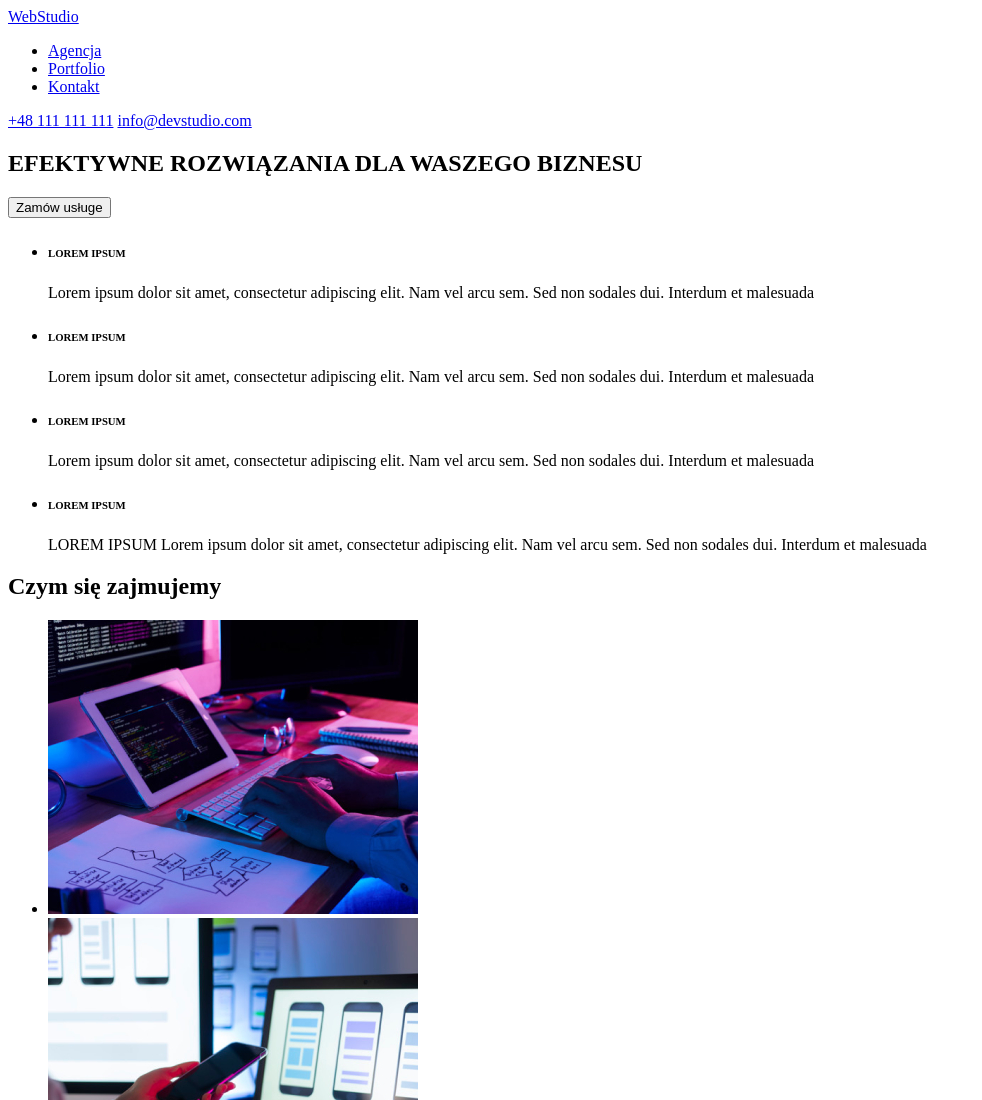
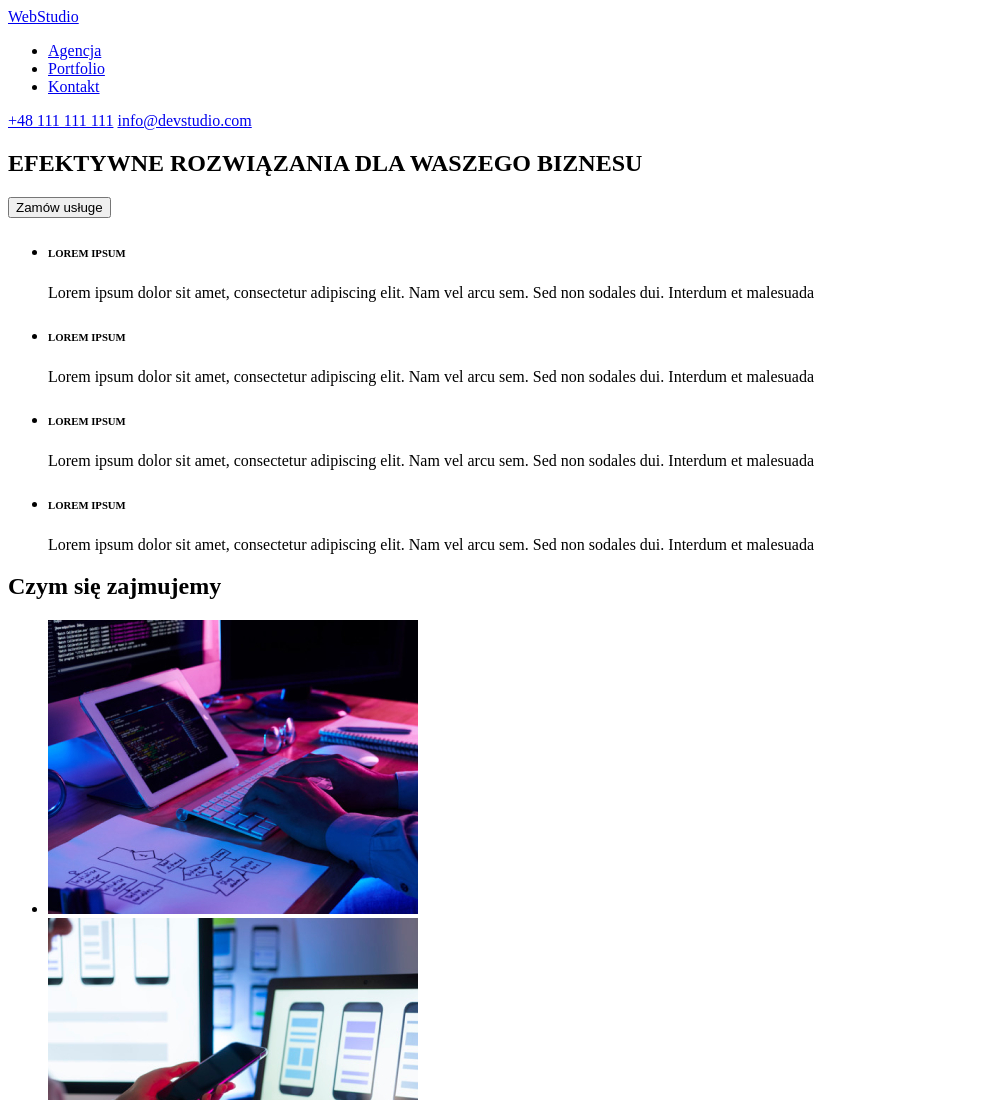
Before and after one commit to Luki1985/goit-markup-hw-01, a plain HTML site: page index.html in a window 1280 px wide. Shown: the top 1100 px of the page, without its empty margins (0-982 px from the left). Drawn offline with Linux system fonts and the light colour scheme.

Commit message:
Update index.html

```diff
--- a/index.html
+++ b/index.html
@@ -47,7 +47,7 @@
           </li>
           <li>
             <h6>LOREM IPSUM</h6>
-            <p>LOREM IPSUM Lorem ipsum dolor sit amet, consectetur adipiscing elit.
+            <p>Lorem ipsum dolor sit amet, consectetur adipiscing elit.
             Nam vel arcu sem. Sed non sodales dui. Interdum et malesuada</p>
           </li>
         </ul>
```
